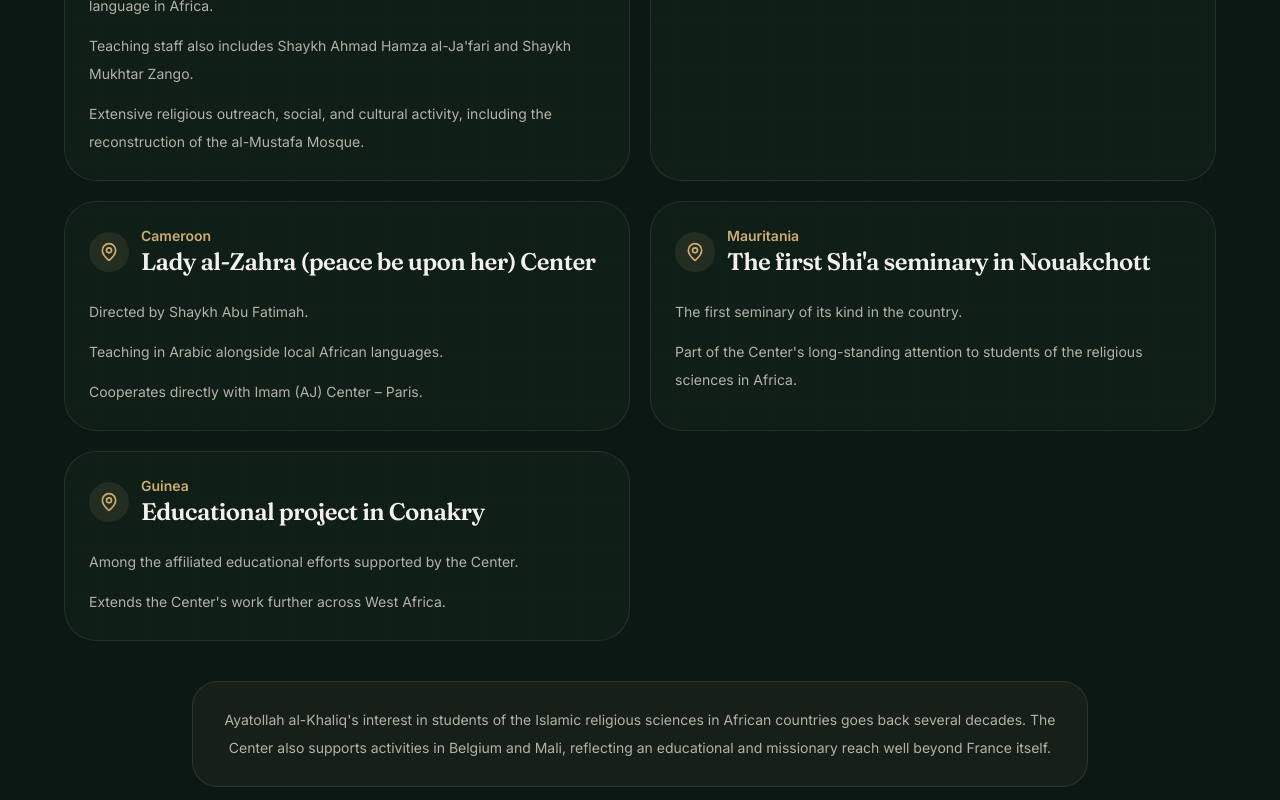
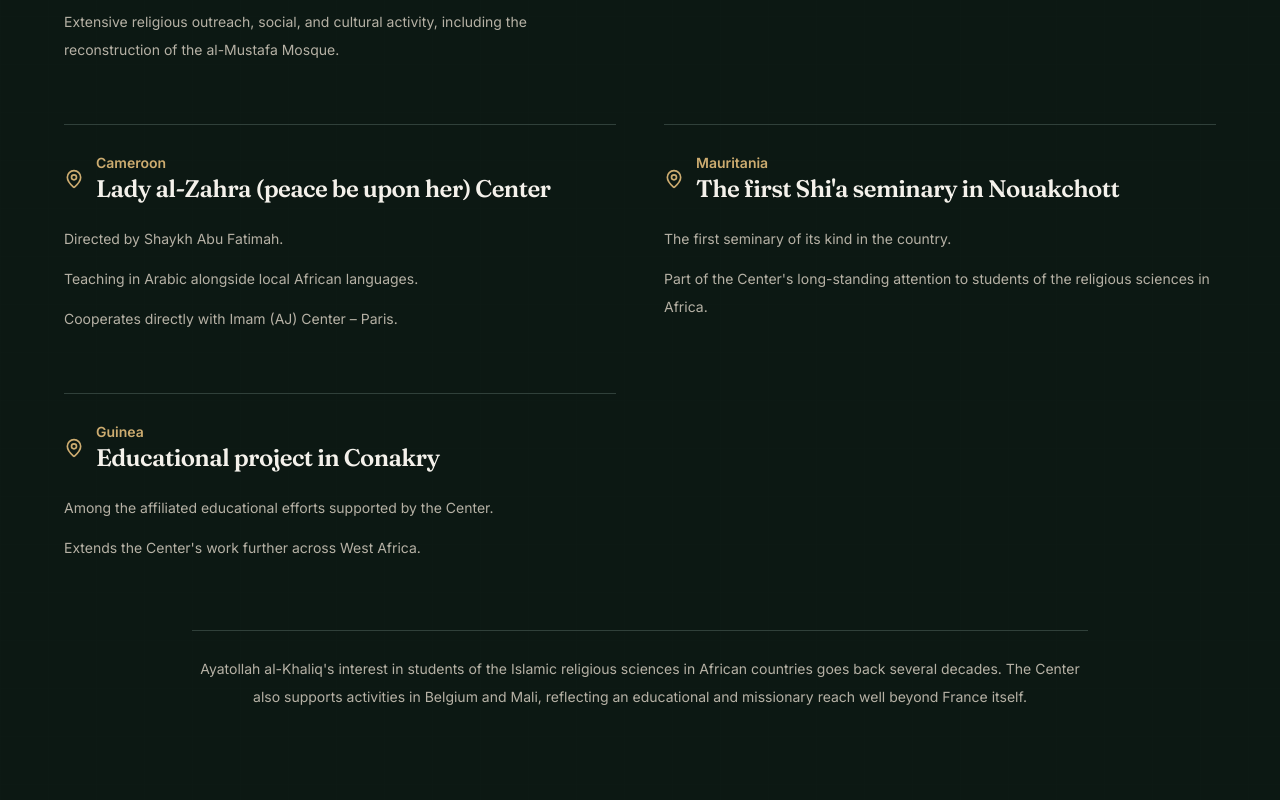
Before and after one commit to espoparis/espoparis, a Next.js app: page /en/global-presence in a window 1280 px wide. Shown: the part 1040-1840 px from the top of the page. Built offline with nearby package versions, Linux system fonts and the light colour scheme; no server answers.

Commit message:
Upload RC3 updates

```diff
--- a/app/[locale]/global-presence/page.tsx
+++ b/app/[locale]/global-presence/page.tsx
@@ -14,9 +14,9 @@ export default async function GlobalPresencePage(props: { params: Promise<{ loca
   setRequestLocale(params.locale);
   const content = await getAboutContent(params.locale);
   const network = content.network;
-  return <main className="page-shell pb-24 pt-36 sm:pt-40 lg:pb-32 lg:pt-44">
-    <header className="mx-auto max-w-4xl text-center"><p className="section-eyebrow">{network.eyebrow}</p><h1 className="mt-5 font-display text-[clamp(3rem,7vw,6rem)] font-medium leading-[.95] tracking-[-.05em]">{network.title}</h1><p className="mx-auto mt-6 max-w-2xl text-base leading-8 text-muted-foreground sm:text-lg">{network.description}</p></header>
-    <section className="mx-auto mt-14 grid max-w-6xl gap-5 md:grid-cols-2 lg:mt-20">{network.institutes.map((item) => <article key={`${item.country}-${item.institute}`} className="rounded-[2rem] border border-border/60 bg-card/80 p-6"><div className="flex items-center gap-3"><span className="flex size-10 items-center justify-center rounded-full bg-primary/10"><MapPin className="size-5 text-primary"/></span><div><p className="text-sm font-semibold text-primary">{item.country}</p><h2 className="font-display text-2xl font-semibold">{item.institute}</h2></div></div><ul className="mt-5 space-y-3 text-sm leading-7 text-muted-foreground">{item.details.map((detail) => <li key={detail}>{detail}</li>)}</ul></article>)}</section>
-    <p className="mx-auto mt-10 max-w-4xl rounded-[1.6rem] border border-primary/15 bg-primary/5 p-6 text-center text-sm leading-7 text-muted-foreground">{network.note}</p>
-  </main>;
+  return <div className="page-shell pb-24 pt-12 sm:pt-16 lg:pb-32 lg:pt-20">
+    <header className="mx-auto max-w-4xl text-center"><p className="section-eyebrow">{network.eyebrow}</p><h1 className="mt-5 font-display text-[clamp(2.5rem,7vw,6rem)] font-medium leading-[.95] tracking-[-.05em]">{network.title}</h1><p className="mx-auto mt-6 max-w-2xl text-base leading-8 text-muted-foreground sm:text-lg">{network.description}</p></header>
+    <section className="mx-auto mt-14 grid max-w-6xl gap-x-12 gap-y-8 md:grid-cols-2 lg:mt-20">{network.institutes.map((item) => <article key={`${item.country}-${item.institute}`} className="border-t border-border py-7"><div className="flex items-center gap-3"><span className="flex shrink-0 items-center justify-center"><MapPin className="size-5 text-primary"/></span><div><p className="text-sm font-semibold text-primary">{item.country}</p><h2 className="font-display text-2xl font-semibold">{item.institute}</h2></div></div><ul className="mt-5 space-y-3 text-sm leading-7 text-muted-foreground">{item.details.map((detail) => <li key={detail}>{detail}</li>)}</ul></article>)}</section>
+    <p className="mx-auto mt-10 max-w-4xl border-t border-border pt-6 text-center text-sm leading-7 text-muted-foreground">{network.note}</p>
+  </div>;
 }
```
